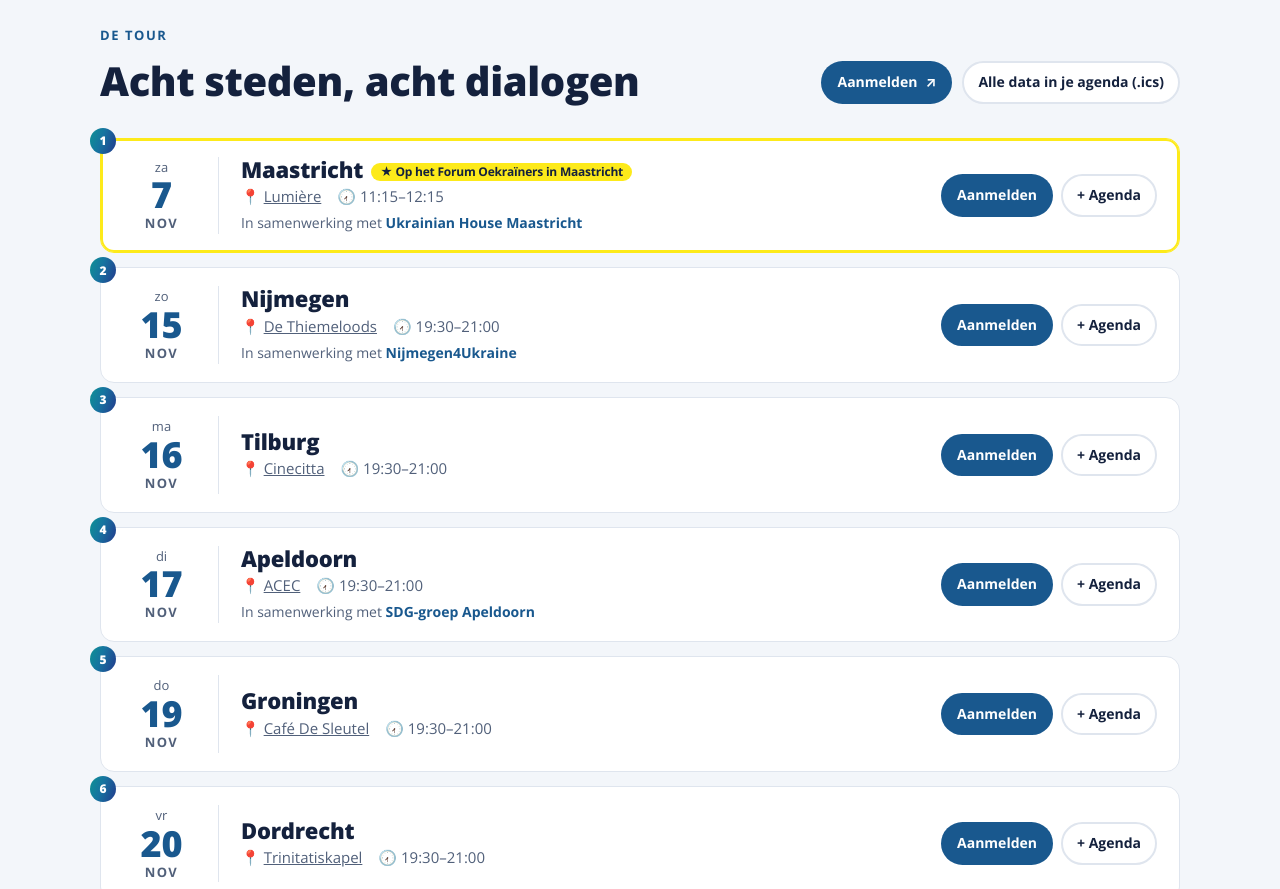
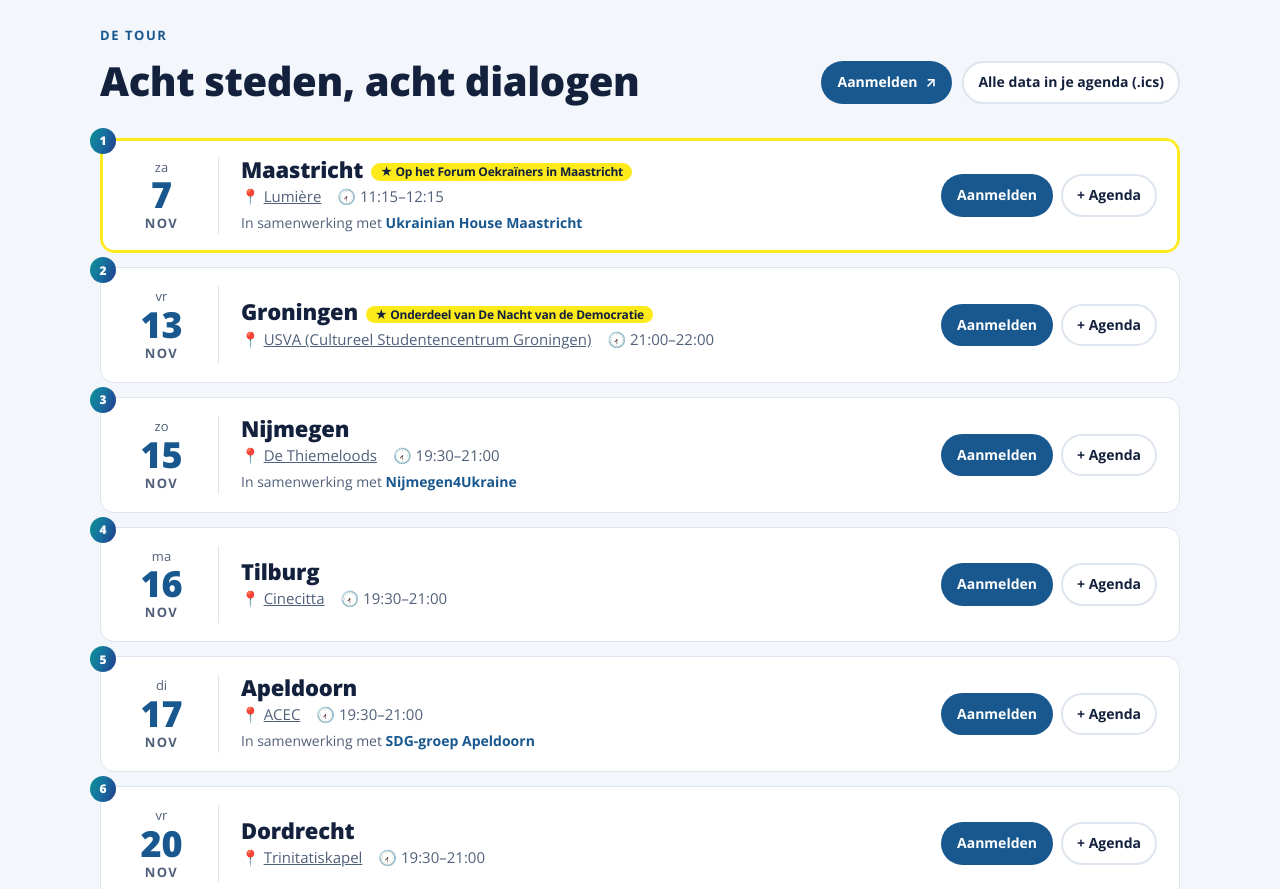
Before and after one commit to vitakovd/europe-next-door, a plain HTML site: page index.html in a window 1280 px wide. Shown: the part 1640-2529 px from the top of the page. Drawn offline with nearby package versions, Linux system fonts and the light colour scheme.

Commit message:
Groningen: 13 Nov, USVA, part of De Nacht van de Democratie
Co-Authored-By: Claude Opus 5.5 <noreply@anthropic.com>

```diff
--- a/index.html
+++ b/index.html
@@ -436,10 +436,10 @@ const REGISTER_URL = "https://docs.google.com/forms/d/e/1FAIpQLScB9E6hdQsqCPVHaE
 const CONTACT_EMAIL = "info@brandnewukraine.nl";
 const EVENTS = [
   { date:"2026-11-07", start:"11:15", end:"12:15", city:"Maastricht", venue:"Lumière", forumDay:true, partner:{ name:"Ukrainian House Maastricht", url:"https://uamaastricht.nl" } },
+  { date:"2026-11-13", start:"21:00", end:"22:00", city:"Groningen",  venue:"USVA (Cultureel Studentencentrum Groningen)", venue_en:"USVA (Groningen Student Cultural Centre)", tag_nl:"Onderdeel van De Nacht van de Democratie", tag_en:"Part of the Night of Democracy" },
   { date:"2026-11-15", start:"19:30", end:"21:00", city:"Nijmegen",   venue:"De Thiemeloods", partner:{ name:"Nijmegen4Ukraine", url:"https://nijmegen4ukraine.nl" } },
   { date:"2026-11-16", start:"19:30", end:"21:00", city:"Tilburg",    venue:"Cinecitta" },
   { date:"2026-11-17", start:"19:30", end:"21:00", city:"Apeldoorn",  venue:"ACEC", partner:{ name:"SDG-groep Apeldoorn", url:"https://sdg-apeldoorn.nl" } },
-  { date:"2026-11-19", start:"19:30", end:"21:00", city:"Groningen",  venue:"Café De Sleutel" },
   { date:"2026-11-20", start:"19:30", end:"21:00", city:"Dordrecht",  venue:"Trinitatiskapel" },
   { date:"2026-11-22", start:"19:30", end:"21:00", city:"Zwolle",     venue:"Het Vliegende Paard" },
   { date:"2026-11-25", start:"19:30", end:"21:00", city:"Rotterdam",  venue:"Oekraïens Huis", venue_en:"Ukrainian House", partner:{ name:"Oekraïens Huis Rotterdam", name_en:"Ukrainian House Rotterdam", url:"https://ukrainianhouse.nl/", url_en:"https://ukrainianhouse.nl/en/home-en/" } },
@@ -454,7 +454,7 @@ const SPEAKERS = [
   { name:"Marijn Markus", role:"speaker", cities:["Nijmegen","Tilburg","Dordrecht","Rotterdam"], photo:"assets/speakers/marijn-markus-2.jpg",
     bio_nl:"Data- en AI-wetenschapper bij Capgemini en socioloog aan Universiteit Utrecht. Deelt met een groot publiek zijn analyses over geopolitiek, technologie en samenleving.",
     bio_en:"Data and AI scientist at Capgemini and sociologist at Utrecht University. Shares his analysis of geopolitics, technology and society with a large audience." },
-  { name:"Vita Kovalenko", role:"speaker", cities:["Maastricht · moderator","Apeldoorn","Groningen","Dordrecht"], photo:"assets/speakers/vita-kovalenko-3.jpg",
+  { name:"Vita Kovalenko", role:"speaker", cities:["Maastricht · moderator","Groningen","Apeldoorn","Dordrecht"], photo:"assets/speakers/vita-kovalenko-3.jpg",
     bio_nl:"Schrijver, Oekraïne-expert en raadslid in Dordrecht. Spreekt sinds 2014 over Oekraïne, desinformatie en mediawijsheid.",
     bio_en:"Writer, Ukraine expert and city councillor in Dordrecht. Has been speaking on Ukraine, disinformation and media literacy since 2014." },
   { name:"Andriy Siromakha", role:"speaker", cities:["Maastricht","Apeldoorn","Zwolle"], photo:"assets/speakers/andriy-siromakha.jpg",
@@ -522,7 +522,7 @@ function renderEvents(){
     const maps = "https://www.google.com/maps/search/?api=1&query="+encodeURIComponent(`${e.venue_en || e.venue} ${e.city}`);
     const reg = e.register || REGISTER_URL ||
       `mailto:${CONTACT_EMAIL}?subject=${encodeURIComponent(t.mailSubj(e.city))}&body=${encodeURIComponent(t.mailBody(e.city,long))}`;
-    const tag = past ? `<span class="tag done">${t.done}</span>` : e.forumDay ? `<span class="tag">★ ${t.forum}</span>` : "";
+    const tag = past ? `<span class="tag done">${t.done}</span>` : e.forumDay ? `<span class="tag">★ ${t.forum}</span>` : e.tag_nl ? `<span class="tag">★ ${esc(lang==="en" ? e.tag_en : e.tag_nl)}</span>` : "";
     return `<article class="ev${e.forumDay?" forum":""}${past?" past":""}">
       <span class="num">${i+1}</span>
       <div class="date"><div class="w">${esc(d.toLocaleDateString(t.locale,{weekday:"short"}))}</div><div class="d">${d.getDate()}</div><div class="m">${esc(d.toLocaleDateString(t.locale,{month:"short"}).replace(".",""))}</div></div>
```
